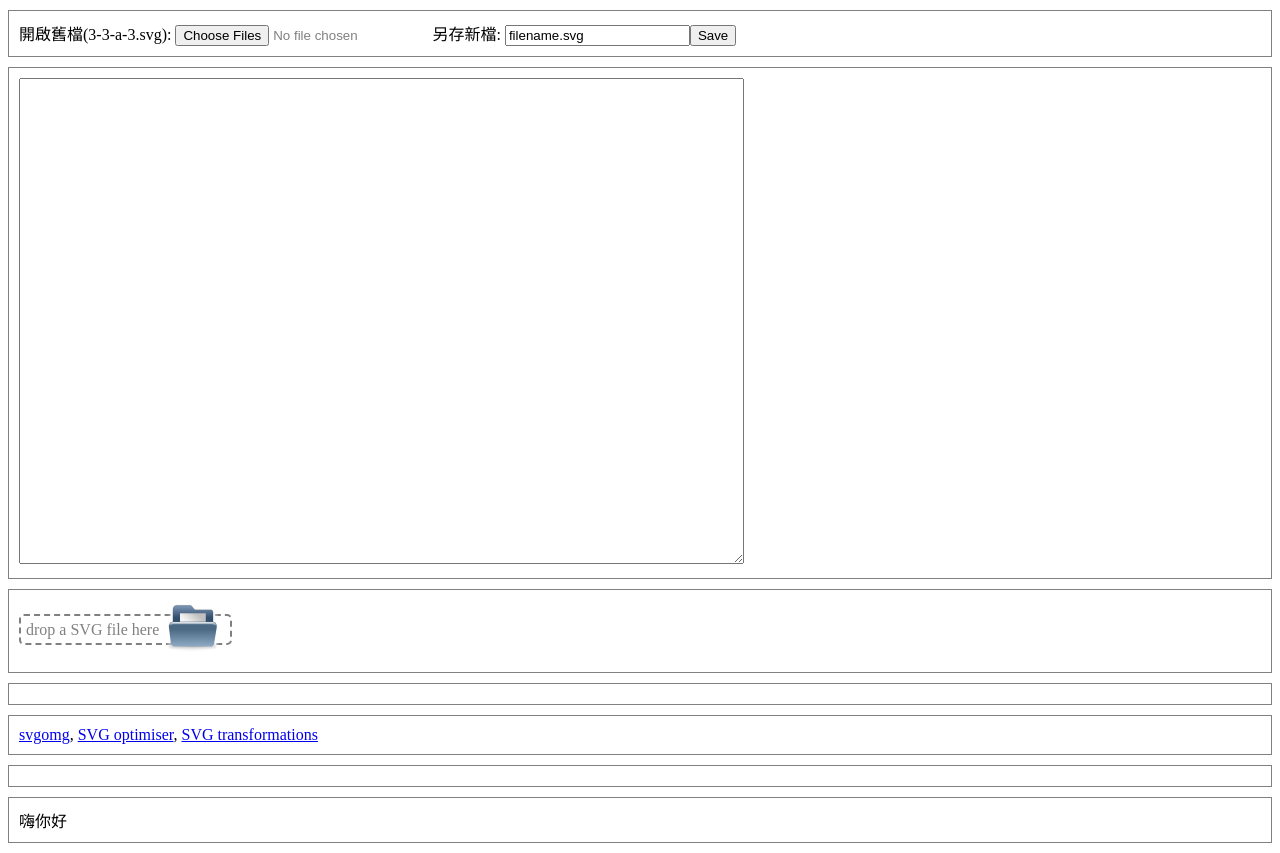
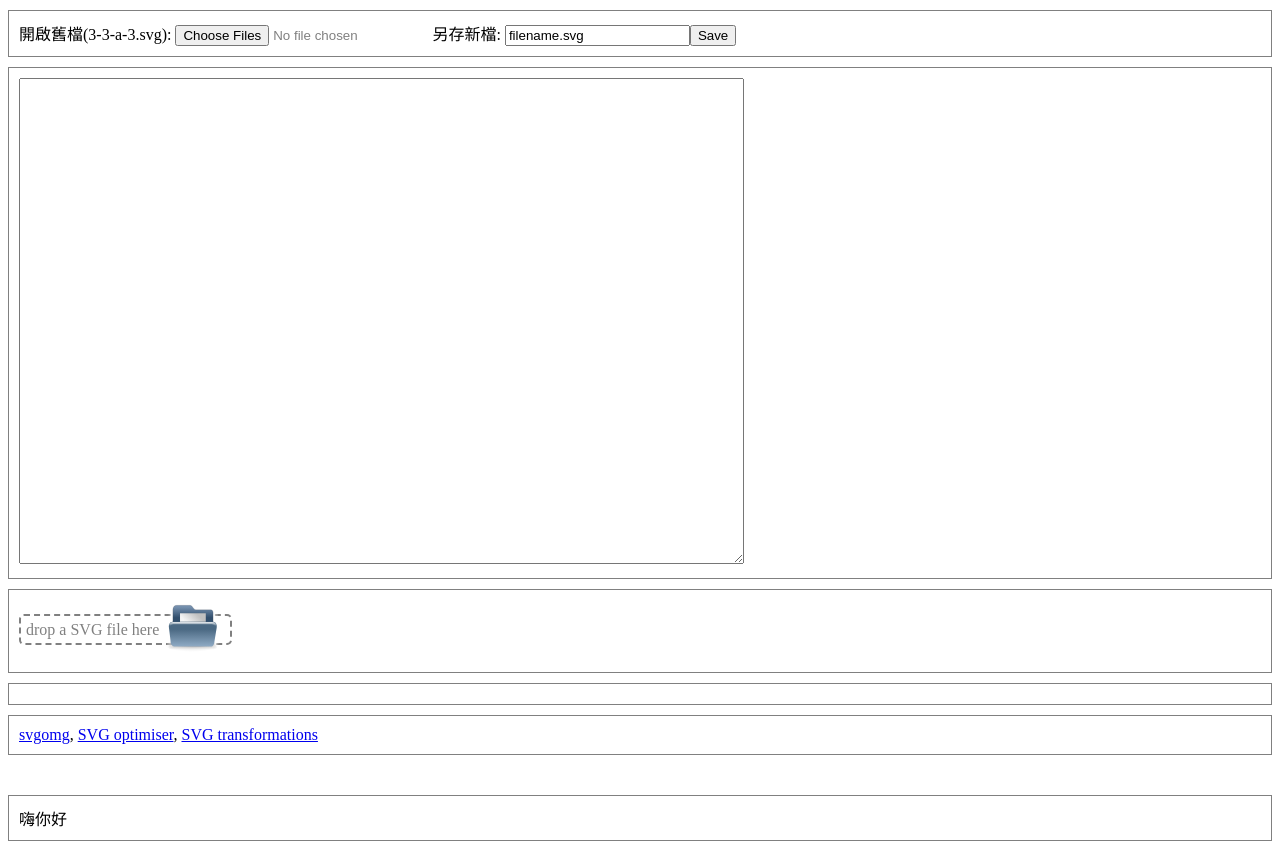
Before and after one commit to edwardlai0726/ip2019s, a plain HTML site: page portfolio/labs/lab07/index.html in a window 1280 px wide. Drawn offline with Linux system fonts and the light colour scheme.

Commit message:
Add files via upload

```diff
--- a/portfolio/labs/lab07/lab.css
+++ b/portfolio/labs/lab07/lab.css
@@ -25,3 +25,7 @@ div {
     text-align: center;
     color: #bbb;
 }
+
+.noborder {
+    border: none;
+}
```
